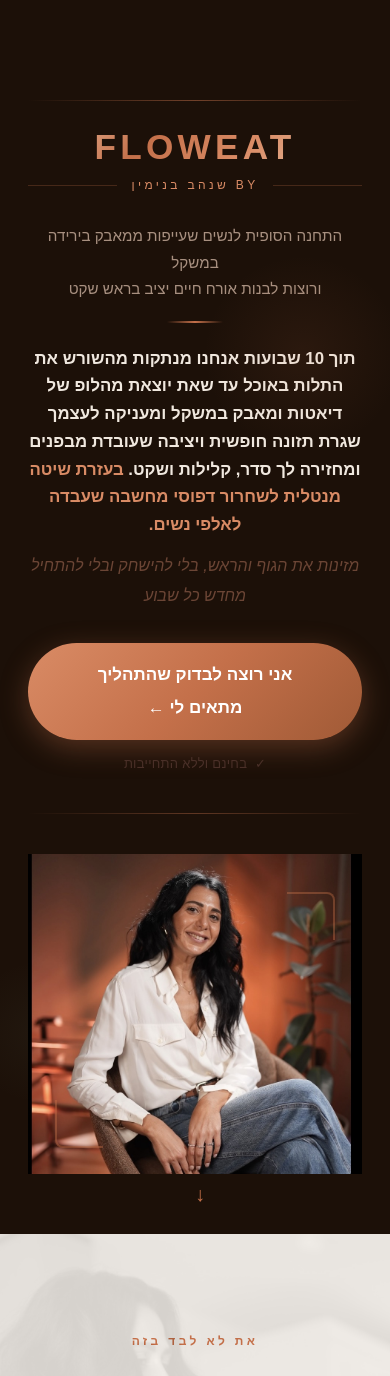
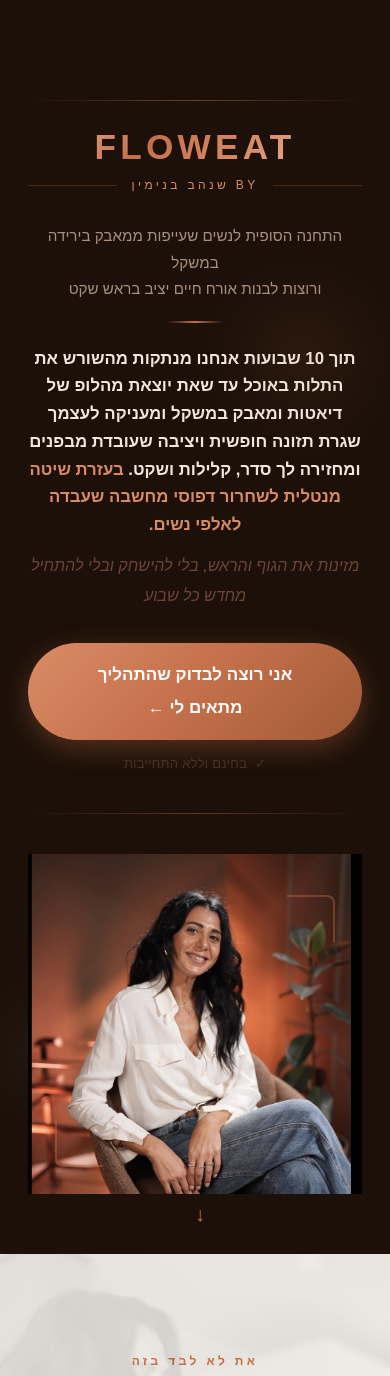
Before and after one commit to shenhav1985-netizen/floweat-landing, a Next.js app: page / in a window 390 px wide. Shown: the top 1376 px of the page. Built offline with nearby package versions, Linux system fonts and the light colour scheme.

Commit message:
fix: align hero image to top on mobile so head is not cut off

```diff
--- a/app/components/HeroSection.tsx
+++ b/app/components/HeroSection.tsx
@@ -229,7 +229,7 @@
                 width: '100%',
                 height: 'auto',
                 objectFit: 'contain',
-                objectPosition: 'bottom',
+                objectPosition: 'top',
                 filter: 'drop-shadow(0 12px 40px rgba(196,112,74,0.2))',
                 display: 'block',
               }}
@@ -266,8 +266,9 @@
         }
         @media (max-width: 859px) {
           .hero-image-col {
-            max-height: 320px;
+            max-height: 380px;
             overflow: hidden;
+            align-items: flex-start !important;
           }
           .hero-layout {
             padding-top: max(100px, calc(env(safe-area-inset-top, 0px) + 80px)) !important;
```
